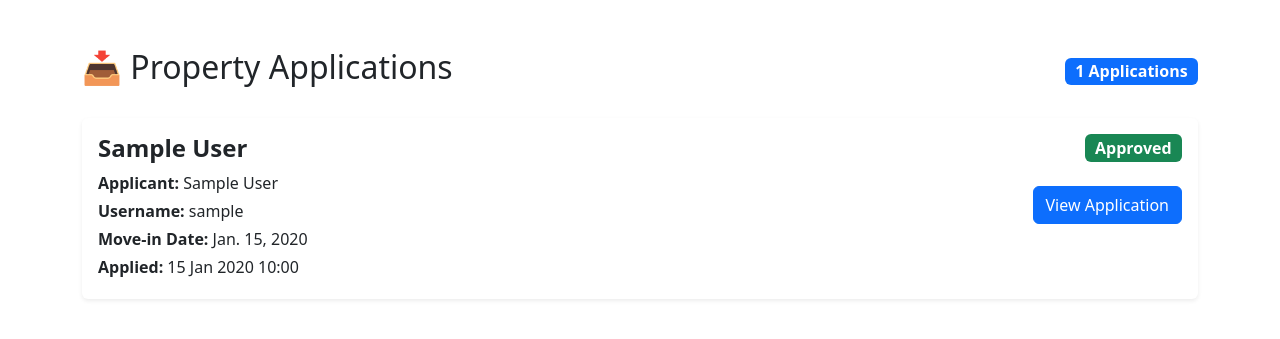
After one commit to jamesakanga86-code/Property-Management-System., a Django app: page /manager/applications/ in a window 1280 px wide. The commit adds this page. Shown: the top 339 px of the page. Run offline with Django 5.2, Linux system fonts and the light colour scheme; a user stored in the database is signed in; tables that the repository leaves empty hold one stand-in row (values such as "Sample post"); parts of the project's set-up code (start-up, migrations or seed data) failed here and were passed over.

Commit message:
created new models,initial django property management system setup, client account creation, updated the property upload form and property disply

```diff
--- a/accounts/models.py
+++ b/accounts/models.py
@@ -58,6 +58,16 @@ class PropertyApplication(models.Model):
         related_name='applications'
     )
 
+    phone_number = models.CharField(
+    max_length=20
+)
+
+    national_id = models.CharField(
+    max_length=50,
+    blank=True,
+    null=True
+)
+
     property = models.ForeignKey(
         Property,
         on_delete=models.CASCADE,
--- a/accounts/urls.py
+++ b/accounts/urls.py
@@ -14,6 +14,7 @@ urlpatterns = [
     path('properties/', views.property_list, name='property_list'),
     path('property/<int:property_id>/', views.property_detail, name='property_detail'),
     path('property/<int:property_id>/apply/', views.apply_property, name='apply_property'),
+    path("manager/applications/",views.manager_applications,name="manager_applications"),
 ]
 
 
--- a/accounts/views.py
+++ b/accounts/views.py
@@ -289,7 +289,9 @@ def apply_property(request, property_id):
             application.manager = property.manager
 
             application.save()
-
+            messages.success( request,
+                               "Your application has been submitted successfully."
+)
             return redirect("property_detail", property_id=property.id)
 
     else:
@@ -304,3 +306,17 @@ def apply_property(request, property_id):
             "property": property,
         }
     )
+@login_required
+def manager_applications(request):
+
+    applications = PropertyApplication.objects.filter(
+        manager=request.user
+    ).order_by("-applied_at")
+
+    return render(
+        request,
+        "manager/applications.html",
+        {
+            "applications": applications
+        }
+    )
--- /dev/null
+++ b/templates/manager/applications.html
@@ -0,0 +1,111 @@
+{% extends "base.html" %}
+
+{% block title %}Property Applications{% endblock %}
+
+{% block content %}
+
+<div class="container mt-5">
+
+    <div class="d-flex justify-content-between align-items-center mb-4">
+
+        <h2>
+            📥 Property Applications
+        </h2>
+
+        <span class="badge bg-primary fs-6">
+            {{ applications|length }} Applications
+        </span>
+
+    </div>
+
+    {% if applications %}
+
+        {% for application in applications %}
+
+        <div class="card shadow-sm border-0 mb-4">
+
+            <div class="card-body">
+
+                <div class="row">
+
+                    <div class="col-md-8">
+
+                        <h4 class="fw-bold">
+
+                            {{ application.property.name }}
+
+                        </h4>
+
+                        <p class="mb-1">
+                            <strong>Applicant:</strong>
+                            {{ application.client.user.get_full_name }}
+                        </p>
+
+                        <p class="mb-1">
+                            <strong>Username:</strong>
+                            {{ application.client.user.username }}
+                        </p>
+
+                        <p class="mb-1">
+                            <strong>Move-in Date:</strong>
+                            {{ application.move_in_date }}
+                        </p>
+
+                        <p class="mb-1">
+                            <strong>Applied:</strong>
+                            {{ application.applied_at|date:"d M Y H:i" }}
+                        </p>
+
+                    </div>
+
+                    <div class="col-md-4 text-end">
+
+                        {% if application.status == "PENDING" %}
+                            <span class="badge bg-warning text-dark fs-6">
+                                Pending
+                            </span>
+
+                        {% elif application.status == "APPROVED" %}
+                            <span class="badge bg-success fs-6">
+                                Approved
+                            </span>
+
+                        {% else %}
+                            <span class="badge bg-danger fs-6">
+                                Rejected
+                            </span>
+
+                        {% endif %}
+
+                        <br><br>
+
+                        <a href="#"
+                           class="btn btn-primary">
+
+                            View Application
+
+                        </a>
+
+                    </div>
+
+                </div>
+
+            </div>
+
+        </div>
+
+        {% endfor %}
+
+    {% else %}
+
+        <div class="alert alert-info">
+
+            No applications received yet.
+
+        </div>
+
+    {% endif %}
+
+</div>
+
+{% endblock %}
```
Also changed, not shown: accounts/forms.py (+5 -3 lines), templates/property/apply_property.html (+25 -34 lines), accounts/migrations/0011_propertyapplication_national_id_and_more.py (added).
